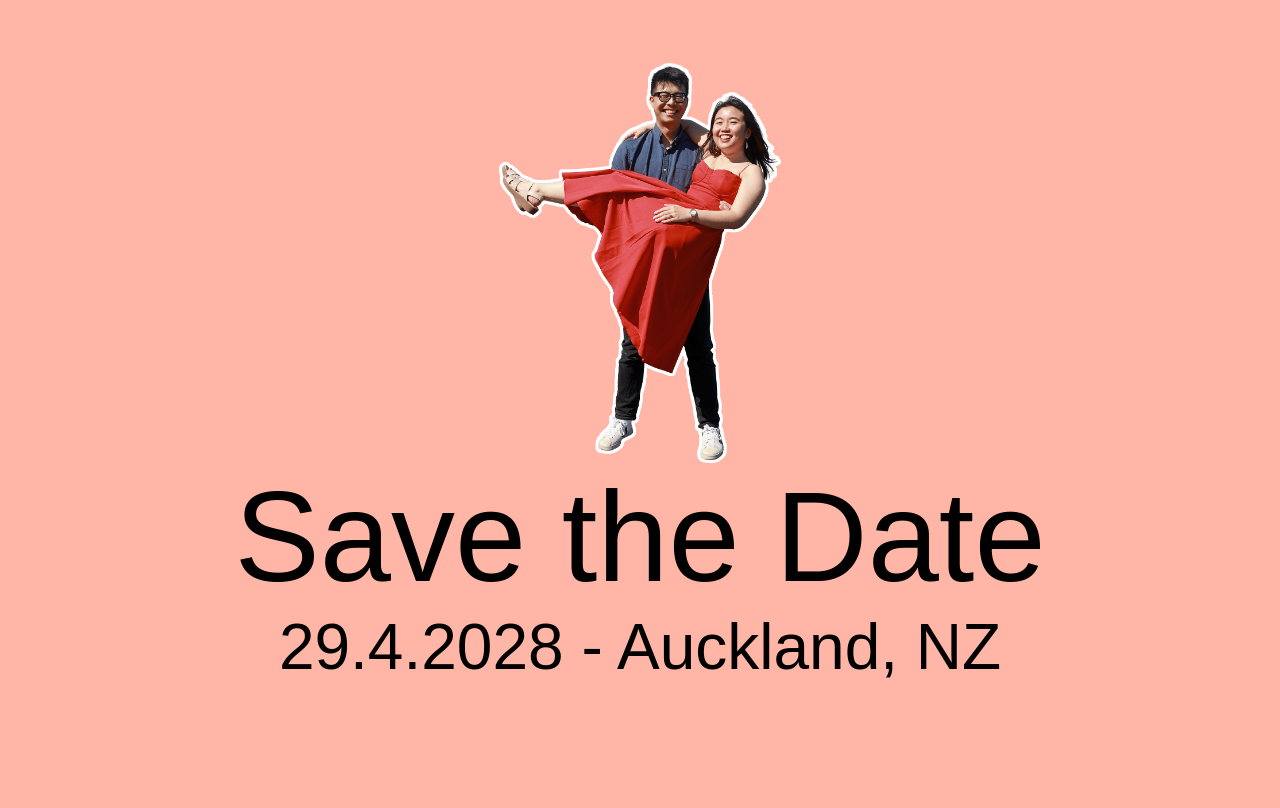
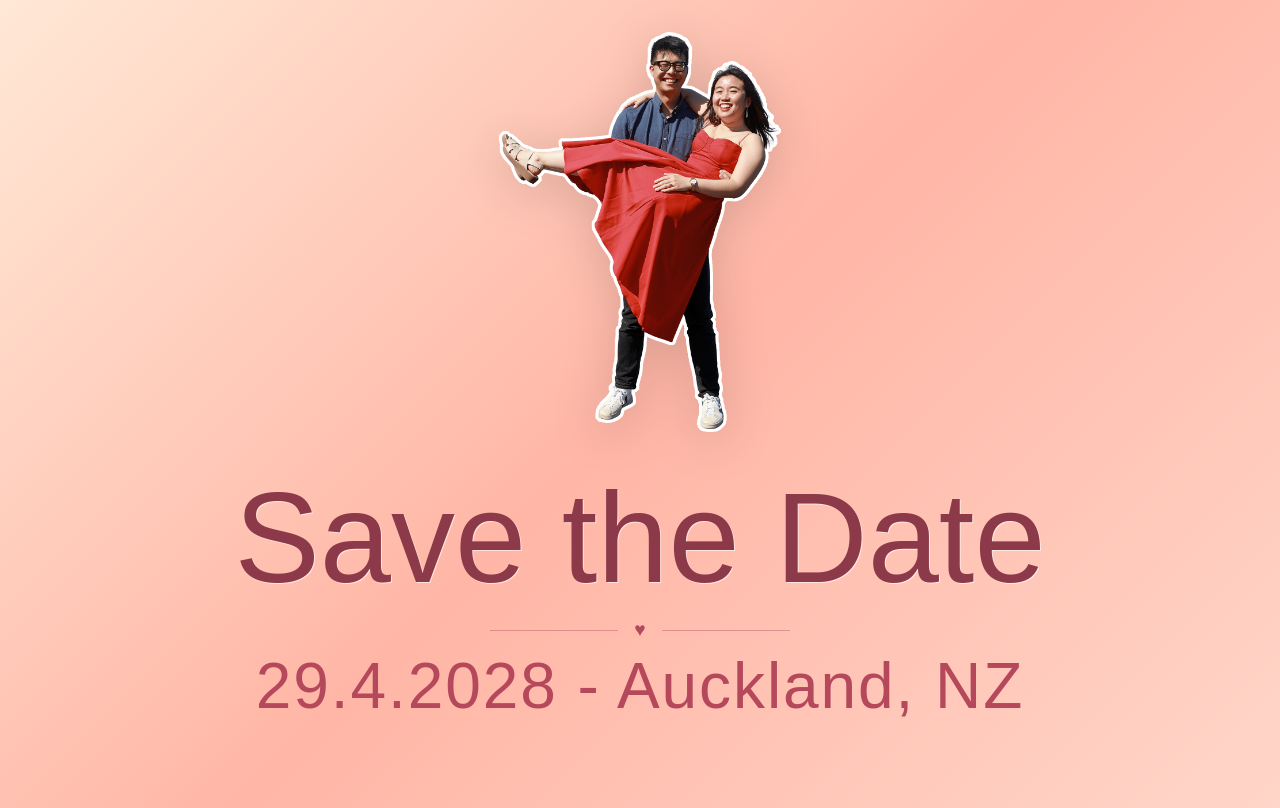
Before and after one commit to dan-wong/wedding-website, a plain HTML site: page index.html in a window 1280 px wide. Drawn offline with Linux system fonts and the light colour scheme; a web font is replaced by a local one.

Commit message:
Improvements

```diff
--- a/index.html
+++ b/index.html
@@ -15,7 +15,8 @@
             }
 
             body {
-                background-color: #FFB6A6;
+                /* background-color: #FFB6A6; */
+                background: linear-gradient(135deg, #FFE8D6 0%, #FFB6A6 50%, #FFD6C9 100%);
                 margin: 0;
                 padding: 0;
             }
@@ -23,14 +24,18 @@
             h1 {
                 font-size: clamp(4em, 12vw, 8em);
                 margin-bottom: 0px;
-                margin-top: 0px;
+                margin-top: 2rem;
                 text-align: center;
+                color: #8C3A4A;
+                text-shadow: 1px 1px 0px rgba(255, 255, 255, 0.6);
             }
 
             h2 {
                 font-size: clamp(2em, 6vw, 4em);
                 margin-top: 0px;
                 text-align: center;
+                letter-spacing: 0.03em;
+                color: #B5495B;
             }
 
             .story-script-regular {
@@ -45,6 +50,7 @@
                 animation-duration: 2s;
                 animation-iteration-count: infinite;
                 animation-timing-function: ease-in-out;
+                filter: drop-shadow(0 8px 24px rgba(0,0,0,0.15))
             }
 
             .jessie-and-daniel-image:hover{
@@ -67,6 +73,28 @@
                 75% { transform: rotate(-5deg); }
                 100% { transform: rotate(0deg); }
             }
+
+            .divider {
+                display: flex;
+                align-items: center;
+                justify-content: center;
+                width: 60%;
+                max-width: 300px;
+                margin: 0.5rem auto;
+            }
+
+            .divider-line {
+                flex: 1;
+                height: 1px;
+                background: #B5495B;
+                opacity: 0.4;
+            }
+
+            .divider-dot {
+                margin: 0 1rem;
+                color: #B5495B;
+                font-size: 1.2rem;
+            }
         </style>
     </head>
 
@@ -75,6 +103,11 @@
             <img src="jessieanddaniel.png" class="jessie-and-daniel-image" alt="Portrait of Jessie and Daniel">
             <section>
                 <h1 class="story-script-regular">Save the Date</h1>
+                <div class="divider">
+                    <span class="divider-line"></span>
+                    <span class="divider-dot">♥</span>
+                    <span class="divider-line"></span>
+                </div>
                 <h2 class="story-script-regular">29.4.2028 - Auckland, NZ</h2>
             </section>
         </div>
```
